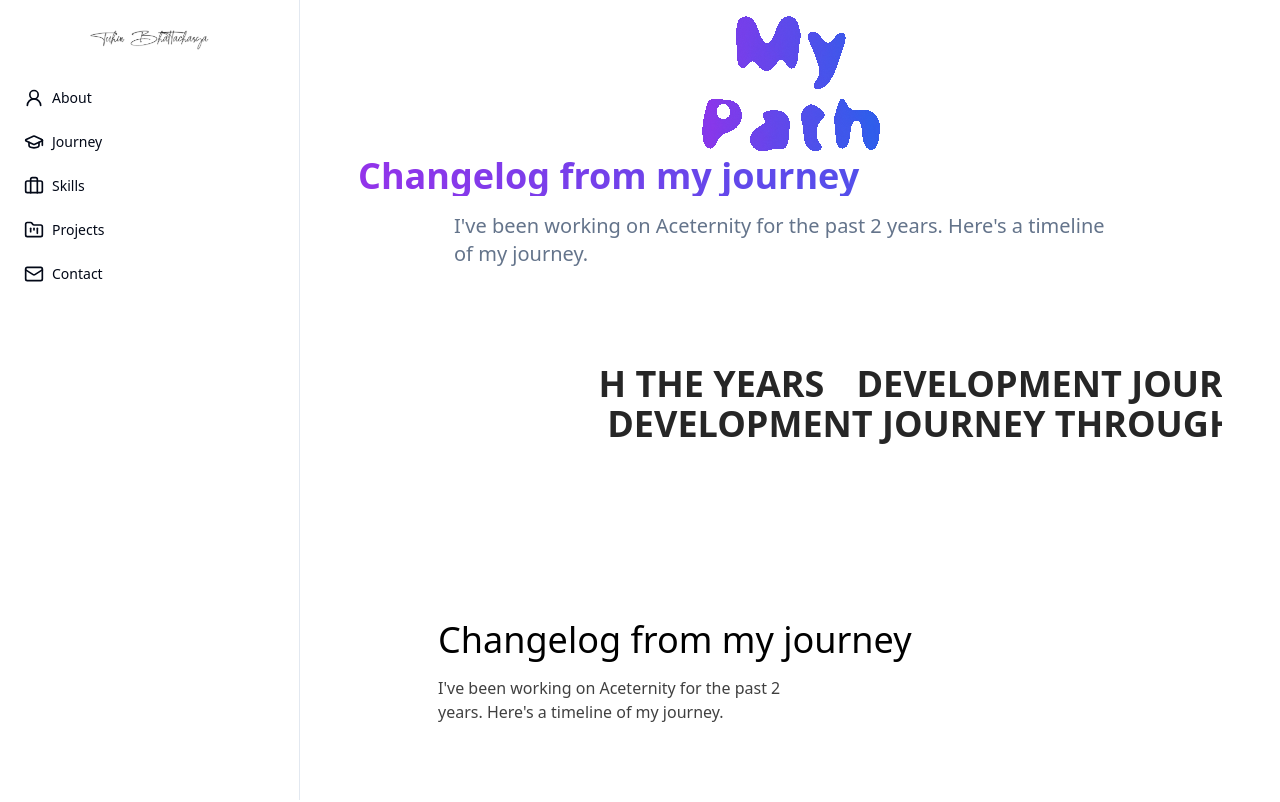
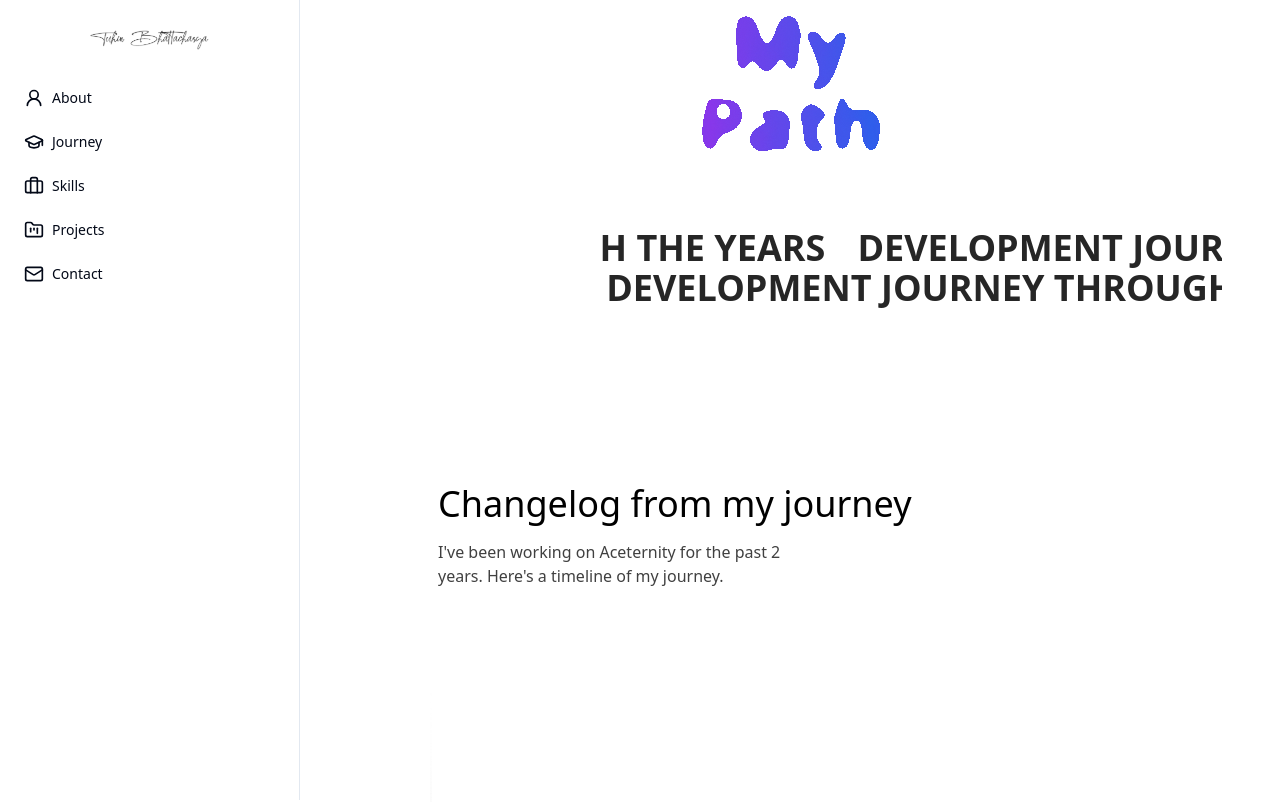
Before and after one commit to karma-aipod/Karma_Portfolio, a React (Vite) app: page /education in a window 1280 px wide. Shown: the top 802 px of the page. Built offline with nearby package versions, Linux system fonts and the light colour scheme.

Commit message:
Remove journey changelog section
Removes the "Changelog from my journey" section from the Journey page.

```diff
--- a/src/pages/Journey.tsx
+++ b/src/pages/Journey.tsx
@@ -1,4 +1,3 @@
-
 import React from "react";
 import { Timeline } from "@/components/ui/timeline";
 import { VelocityScroll } from "@/components/ui/scroll-based-velocity";
@@ -132,12 +131,6 @@ const Journey = () => {
           className="h-[100px] flex items-center justify-center font-bold mb-6"
           textClassName="bg-clip-text text-transparent bg-gradient-to-r from-purple-600 to-blue-600"
         />
-        <h1 className="text-3xl md:text-4xl font-bold mb-4 bg-clip-text text-transparent bg-gradient-to-r from-purple-600 to-blue-600">
-          Changelog from my journey
-        </h1>
-        <TextScramble className="text-lg md:text-xl text-muted-foreground mb-8 max-w-2xl mx-auto">
-          I&apos;ve been working on Aceternity for the past 2 years. Here&apos;s a timeline of my journey.
-        </TextScramble>
       </div>
 
       <div className="relative ml-[240px] w-[calc(100%-240px)] bg-transparent py-12 overflow-hidden">
```
